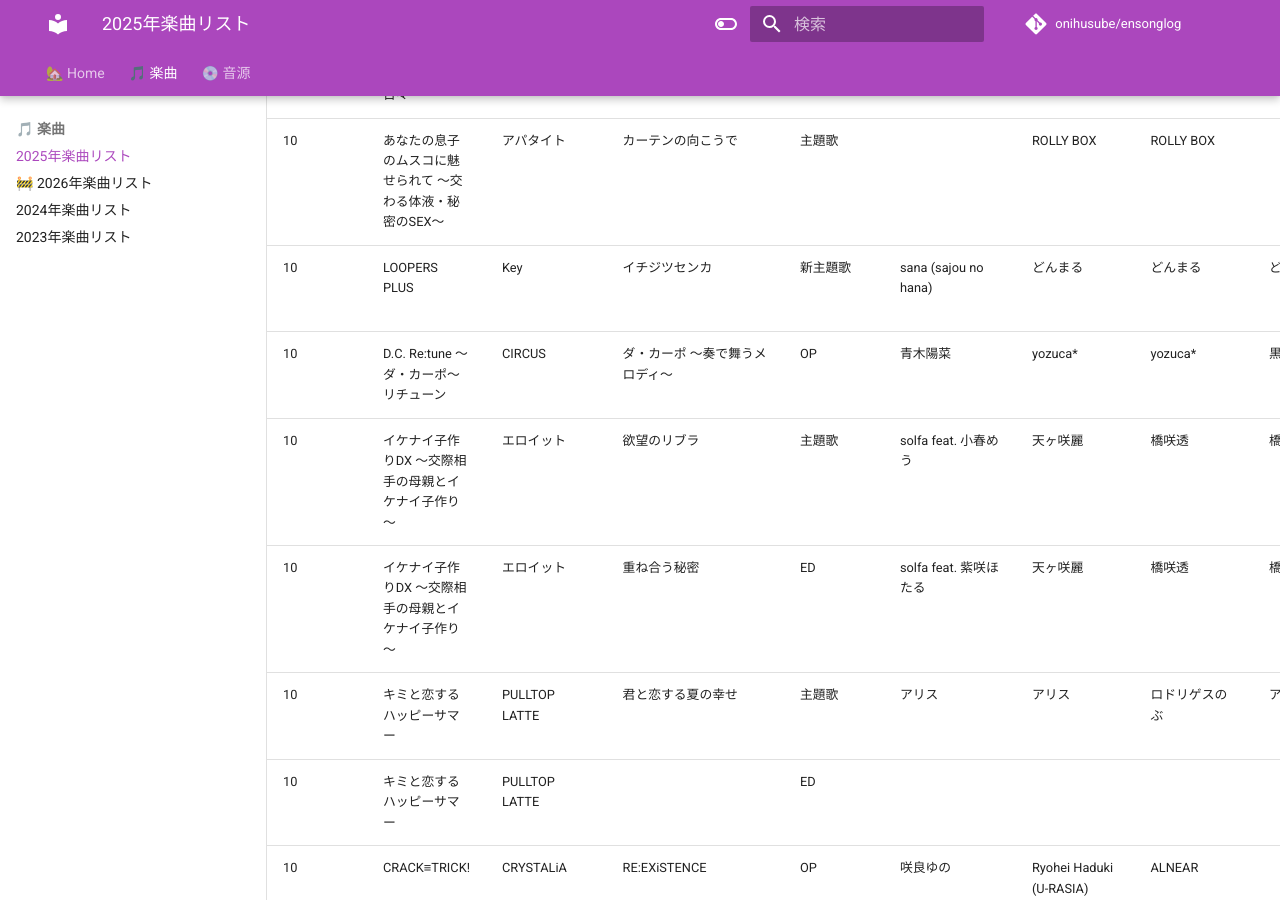
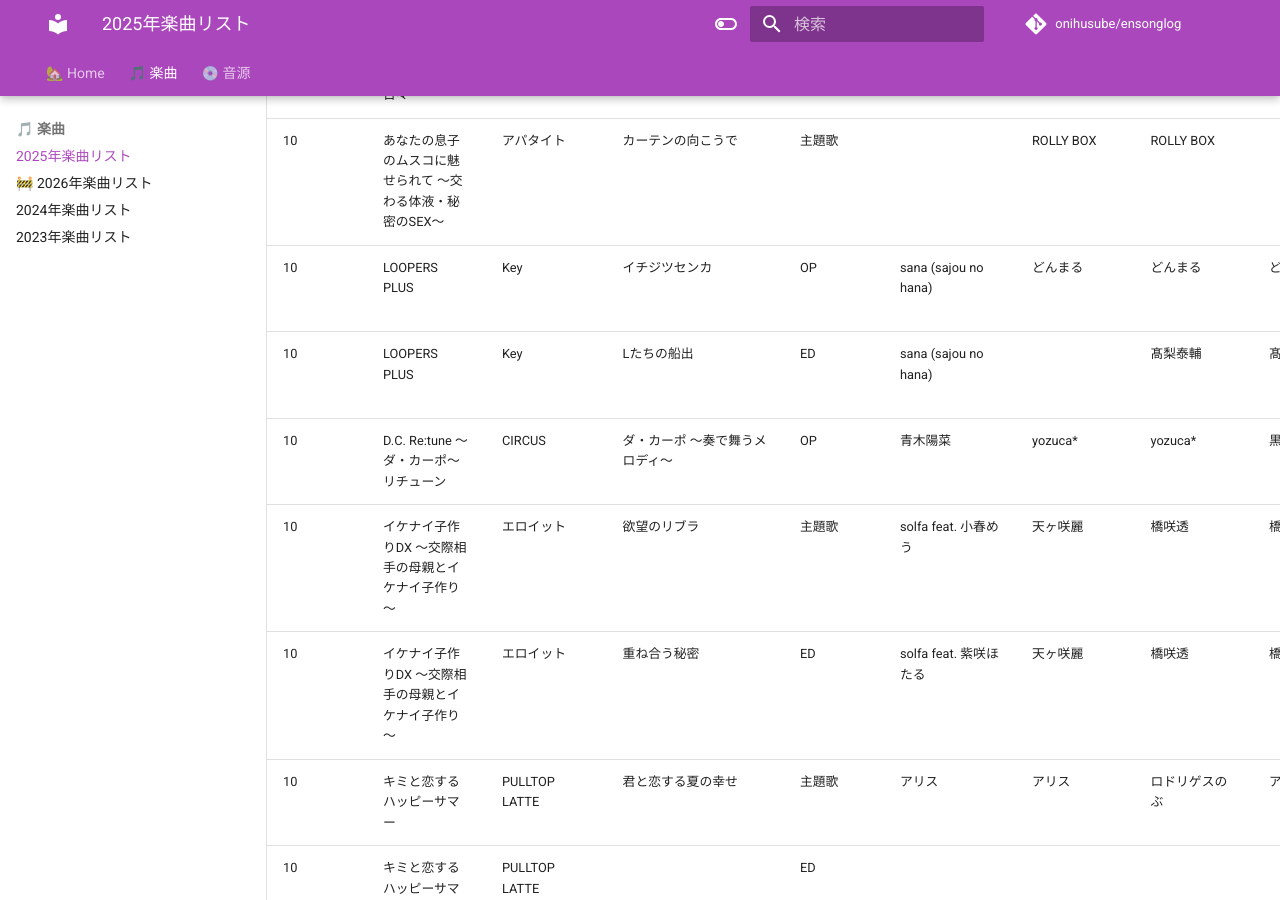
Before and after one commit to onihusube/ensonglog, an MkDocs documentation site: the page built from docs/2025/楽曲.md, in a window 1280 px wide and 900 px high, scrolled down 21844 px. Built offline with MkDocs 1.6.1 and Material for MkDocs 9.7.7, drawn with Linux system fonts in a browser that asks for light colours; emoji names are drawn with the system emoji font; comment, search, counter and statistics services are not loaded.

Commit message:
LOOPERS PLUS ED追記

```diff
--- a/docs/2025/楽曲.md
+++ b/docs/2025/楽曲.md
@@ -234,7 +234,8 @@ search:
 | 10<!--/02--> | 魔法使いの嫁 盛夏の幻と夢見る旅路 | ブシロード | さがしもの | OP | reche | 高瀬愛虹 | 白戸佑輔 | 白戸佑輔 | |  | [:fontawesome-brands-youtube:](https://www.youtube.com/watch?v=Pwp0rkF8YPk) |
 | 10<!--/03--> | させてやるから感謝しろ♪ ～いじめっ子なあいつに搾り取られる日々～ | アパタイト | 夜明け前 | 主題歌 | | ROLLY BOX | ROLLY BOX | | ゲームディスク | | [:rabbit:](https://chobit.cc/5cckq) |
 | 10<!--/10--> | あなたの息子のムスコに魅せられて ～交わる体液・秘密のSEX～ | アパタイト | カーテンの向こうで | 主題歌 | | ROLLY BOX | ROLLY BOX | | ゲームディスク | | [:rabbit:](https://chobit.cc/e7k1d) |
-| 10<!--/24--> | LOOPERS PLUS | Key | イチジツセンカ | 新主題歌 | sana (sajou no hana) | どんまる | どんまる | どんまる | 限定版特典 コンプリートサウンドトラックCD | | [:fontawesome-brands-youtube:](https://www.youtube.com/watch?v=KTCQNQxQsdw) |
+| 10<!--/24--> | LOOPERS PLUS | Key | イチジツセンカ | OP | sana (sajou no hana) | どんまる | どんまる | どんまる | 限定版特典 コンプリートサウンドトラックCD | | [:fontawesome-brands-youtube:](https://www.youtube.com/watch?v=KTCQNQxQsdw) |
+| 10<!--/24--> | LOOPERS PLUS | Key | Lたちの船出 | ED | sana (sajou no hana) |  | 髙梨泰輔 | 髙梨泰輔 | 限定版特典 コンプリートサウンドトラックCD | | |
 | 10<!--/30--> | D.C. Re:tune ～ダ・カーポ～ リチューン | CIRCUS | ダ・カーポ 〜奏で舞うメロディ〜 | OP | 青木陽菜 | yozuca\* | yozuca\* | 黒須克彦 | | | [:fontawesome-brands-youtube:](https://www.youtube.com/watch?v=AJbP0c93PaU) |
 | 10<!--/31--> | イケナイ子作りDX ～交際相手の母親とイケナイ子作り～ | エロイット | 欲望のリブラ | 主題歌 | solfa feat. 小春めう | 天ヶ咲麗 | 橋咲透 | 橋咲透 |  |  |  |
 | 10<!--/31--> | イケナイ子作りDX ～交際相手の母親とイケナイ子作り～ | エロイット | 重ね合う秘密 | ED | solfa feat. 紫咲ほたる | 天ヶ咲麗 | 橋咲透 | 橋咲透 |  |  |  |
```
